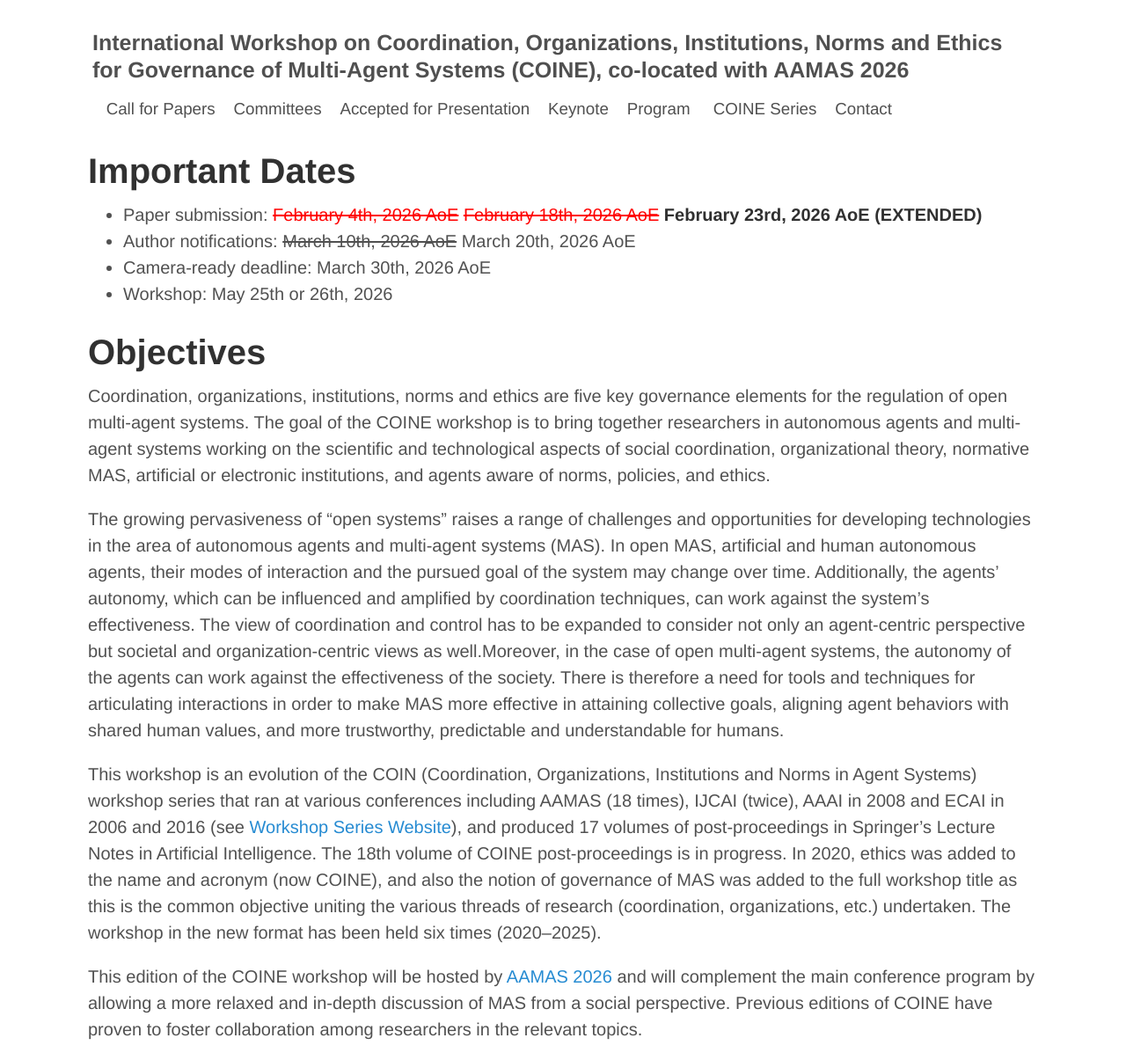
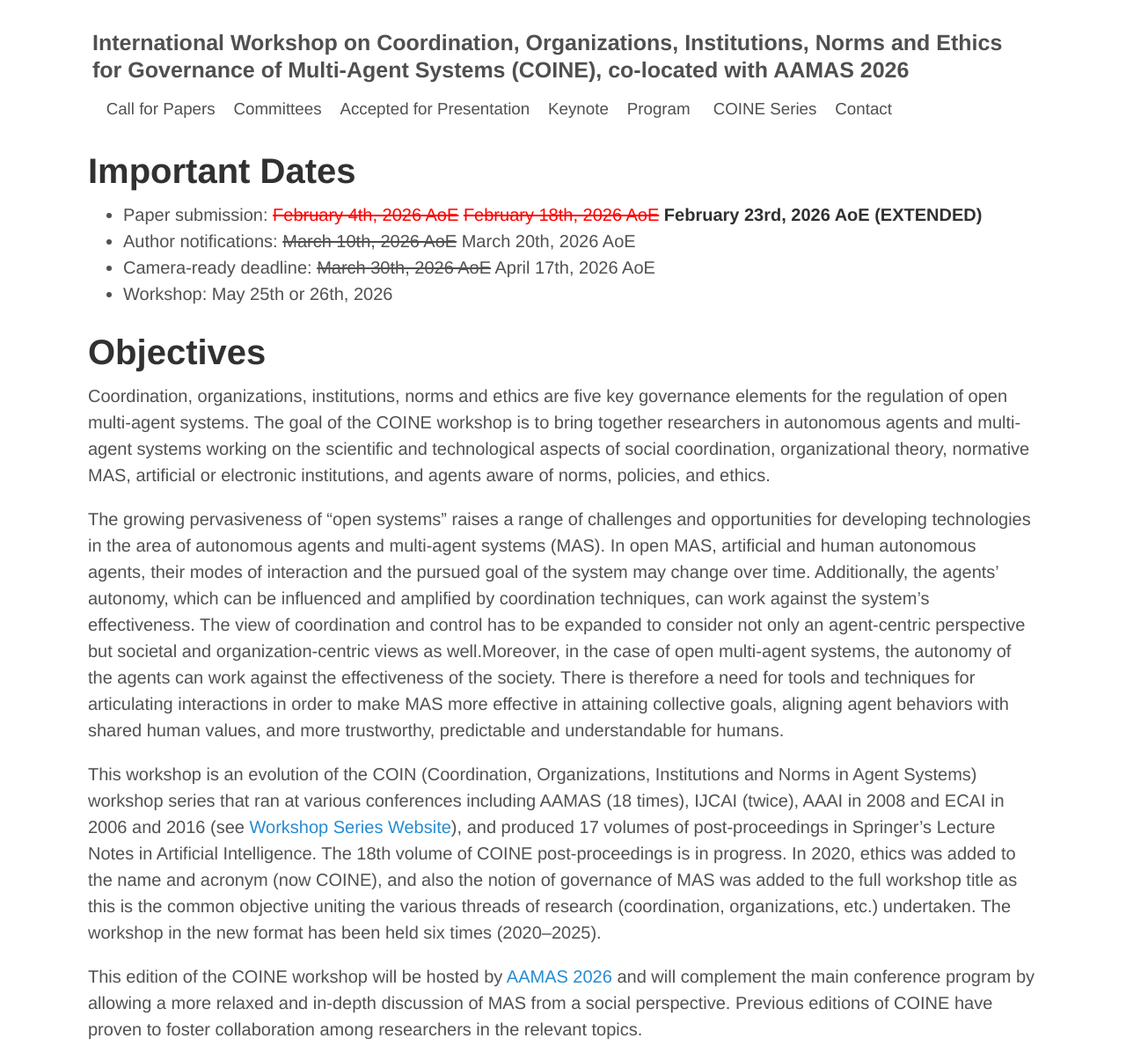
Before and after one commit to coin-workshop/coine-2026-paphos, a Jekyll site: the page built from index.md, in a window 1280 px wide. Shown: the whole page at 88% size. Built offline with Jekyll 4.4.1, drawn with Linux system fonts in a browser that asks for light colours.

Commit message:
update camera ready deadline

```diff
--- a/index.md
+++ b/index.md
@@ -7,7 +7,7 @@ title: COINE
 # Important Dates
 - Paper submission: <span style="color:red; text-decoration: line-through;">February 4th, 2026 AoE</span> <span style="color:red; text-decoration: line-through;">February 18th, 2026 AoE</span> **February 23rd, 2026 AoE (EXTENDED)**
 - Author notifications: <span style="text-decoration: line-through;">March 10th, 2026 AoE</span> March 20th, 2026 AoE
-- Camera-ready deadline: March 30th, 2026 AoE
+- Camera-ready deadline: <span style="text-decoration: line-through;">March 30th, 2026 AoE</span> April 17th, 2026 AoE
 - Workshop: May 25th or 26th, 2026
 
 # Objectives
```
Also changed, not shown: call_for_papers.md (+1 -1 lines).
